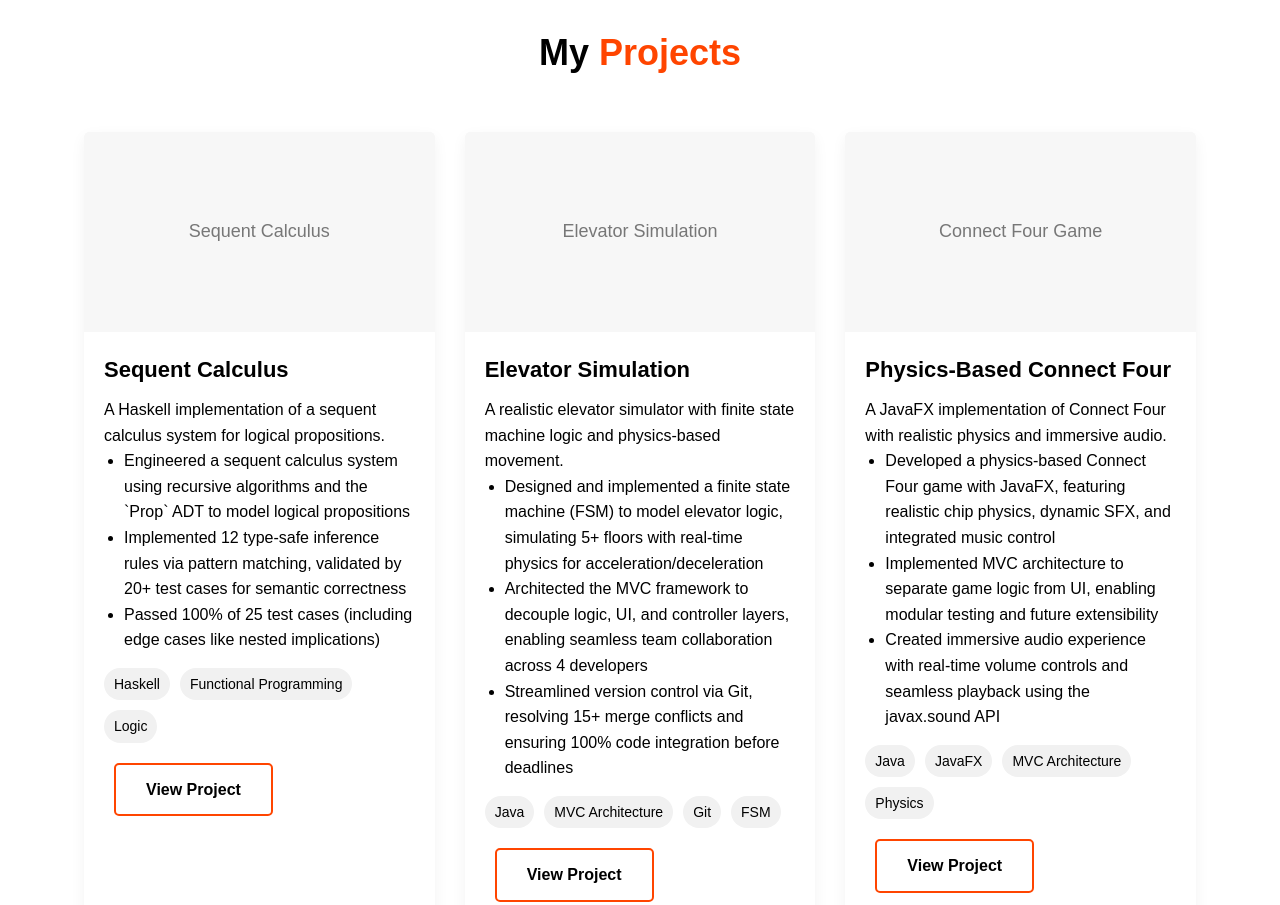
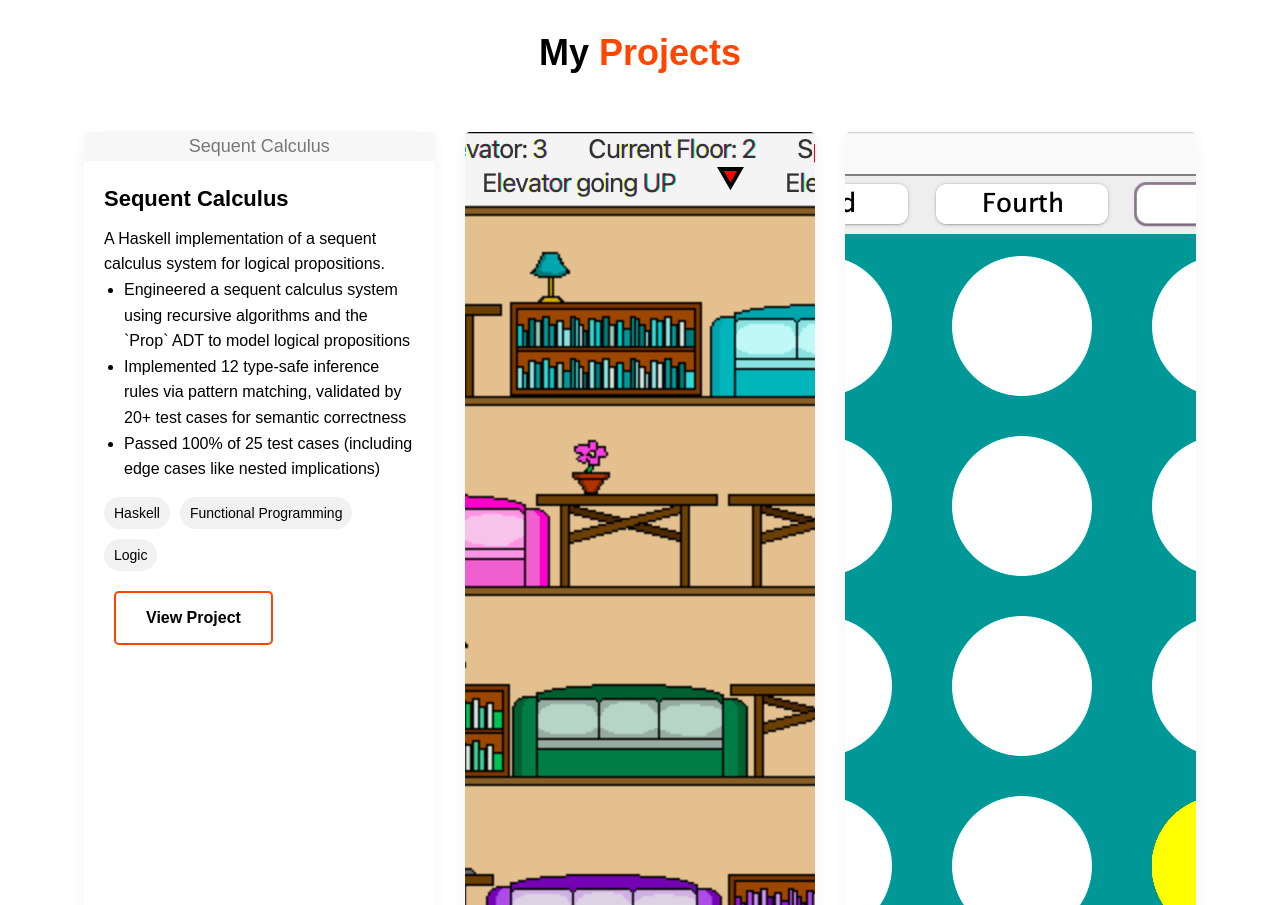
Before and after one commit to yellowlagoo/portfolio, a plain HTML site: page index.html in a window 1280 px wide. Shown: the part 2640-3545 px from the top of the page. Drawn offline with Linux system fonts and the light colour scheme.

Commit message:
created base website

```diff
--- a/index.html
+++ b/index.html
@@ -110,7 +110,9 @@
                     </div>
                 </div>
                 <div class="project-card">
-                    <div class="project-img">Elevator Simulation</div>
+                    <div class="project-img">
+                        <img src="images/elevatorpain.png">
+                    </div>
                     <div class="project-content">
                         <h3>Elevator Simulation</h3>
                         <p>A realistic elevator simulator with finite state machine logic and physics-based movement.</p>
@@ -129,7 +131,9 @@
                     </div>
                 </div>
                 <div class="project-card">
-                    <div class="project-img">Connect Four Game</div>
+                    <div class="project-img">
+                        <img src="images/connect-four.png" alt="Connect Four Game with pink and yellow chips and a turquoise board">
+                    </div>
                     <div class="project-content">
                         <h3>Physics-Based Connect Four</h3>
                         <p>A JavaFX implementation of Connect Four with realistic physics and immersive audio.</p>
@@ -204,6 +208,7 @@
                 <p>Relevant coursework:</p>
                 <ul style="list-style-type: disc; padding-left: 20px; margin-bottom: 15px;">
                     <li>AP Calculus AB and BC</li>
+                    <li>AP Statistics</li>
                     <li>AP Computer Science A</li>
                     <li>Advanced Data Structures and Embedded Systems Networking</li>
                 </ul>
--- a/styles.css
+++ b/styles.css
@@ -212,13 +212,14 @@ nav {
 }
 
 .project-img {
-    height: 200px;
+    /* height: 200px; */
     background-color: #f7f7f7;
     display: flex;
     align-items: center;
     justify-content: center;
     font-size: 18px;
     color: #777;
+    width:100%;
 }
 
 .project-content {
```
Also changed, not shown: images/connect-four.png (added), images/elevatorpain.png (added).
